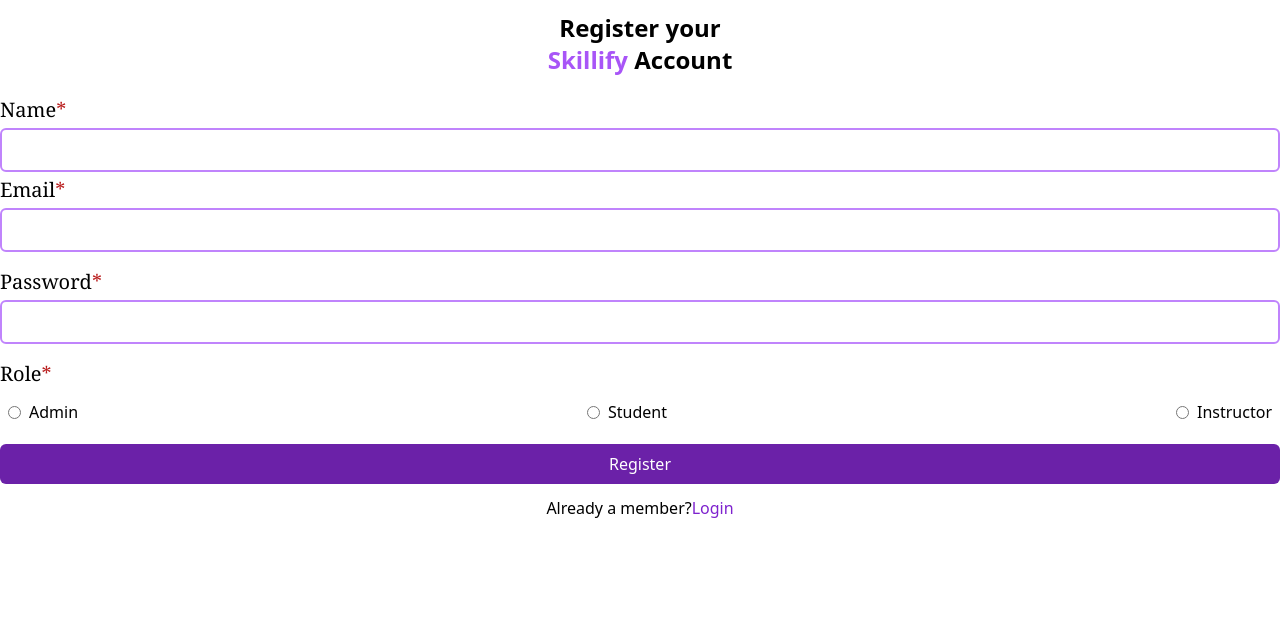
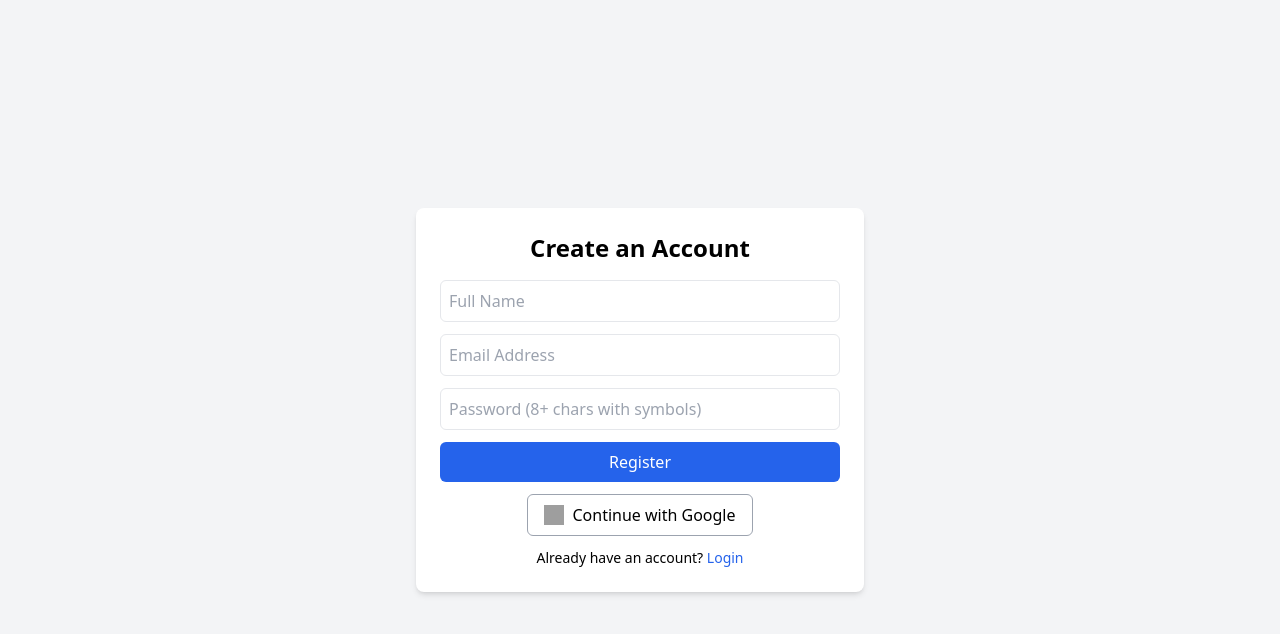
Before and after one commit to Sandipan3/skillify-frontend, a React (Vite) app: page /register in a window 1280 px wide. Shown: the top 634 px of the page. Built offline with nearby package versions, Linux system fonts and the light colour scheme; grey boxes are pictures that could not be loaded.

Commit message:
Feat:Social login added

```diff
--- /dev/null
+++ b/src/components/ExternalLoginHandler.jsx
@@ -0,0 +1,85 @@
+import React, { useEffect } from "react";
+import { useDispatch, useSelector } from "react-redux";
+import { useNavigate } from "react-router-dom";
+import {
+  handleExternalToken,
+  selectCurrentUser,
+  selectIsAuthenticated,
+} from "../slice/authSlice";
+import toast from "react-hot-toast";
+
+const ExternalLoginHandler = () => {
+  const dispatch = useDispatch();
+  const navigate = useNavigate();
+
+  // Keep these selectors for displaying the loading message if needed,
+  // but they are no longer the primary trigger for the redirect logic.
+  const user = useSelector(selectCurrentUser);
+  const isAuthenticated = useSelector(selectIsAuthenticated);
+
+  // REDIRECT FUNCTION: Define it once to keep the logic clean
+  const handleRedirect = (user) => {
+    toast.success(`Welcome ${user.name}!`);
+
+    switch (user.role) {
+      case "admin":
+        navigate("/a/");
+        break;
+      case "instructor":
+        navigate("/i/");
+        break;
+      case "student":
+        navigate("/s/");
+        break;
+      case "user":
+        navigate("/u/");
+        break;
+      default:
+        toast.error("Login failed (Invalid Role)");
+        navigate("/login");
+        break;
+    }
+  };
+
+  useEffect(() => {
+    const urlParams = new URLSearchParams(window.location.search);
+    const accessToken = urlParams.get("access_token");
+
+    if (!accessToken) {
+      // If no token, redirect immediately
+      navigate("/login");
+      return;
+    }
+
+    // Clean up the URL only if an access token was found
+    urlParams.delete("access_token");
+    window.history.replaceState({}, document.title, window.location.pathname);
+
+    // DISPATCH & HANDLE SUCCESS/FAILURE IN ONE PLACE
+    dispatch(handleExternalToken(accessToken))
+      .unwrap()
+      .then((user) => {
+        // This is executed ONLY ONCE when the entire thunk succeeds
+        handleRedirect(user);
+      })
+      .catch(() => {
+        // This is executed ONLY ONCE when the entire thunk fails
+        toast.error("Authentication failed!");
+        navigate("/login");
+      });
+
+    // The dependency array is correct: [dispatch, navigate]
+  }, [dispatch, navigate]);
+
+  // Remove the second useEffect completely!
+
+  return (
+    <div className="flex items-center justify-center h-screen">
+      <p className="text-xl font-semibold text-purple-600">
+        Authenticating with Google... Please Wait.
+      </p>
+    </div>
+  );
+};
+
+export default ExternalLoginHandler;
--- /dev/null
+++ b/src/components/SocialLogin.jsx
@@ -0,0 +1,25 @@
+import React from "react";
+
+const SocialLogin = () => {
+  const handleGoogleLogin = () => {
+    window.location.href = "http://localhost:5000/api/v1/auth/google";
+  };
+
+  return (
+    <div className="w-full flex justify-center mt-3">
+      <button
+        onClick={handleGoogleLogin}
+        className="flex items-center justify-center gap-2 border border-gray-400 rounded-md py-2 px-4 hover:bg-gray-100 transition"
+      >
+        <img
+          src="https://www.gstatic.com/firebasejs/ui/2.0.0/images/auth/google.svg"
+          alt="Google Logo"
+          className="w-5 h-5"
+        />
+        <span>Continue with Google</span>
+      </button>
+    </div>
+  );
+};
+
+export default SocialLogin;
--- /dev/null
+++ b/src/pages/DummyPage.jsx
@@ -0,0 +1,40 @@
+import React, { useEffect } from "react";
+import { useDispatch, useSelector } from "react-redux";
+import { getUser, logoutUser, selectCurrentUser } from "../slice/authSlice";
+import { useNavigate } from "react-router-dom";
+import toast from "react-hot-toast";
+
+const DummyPage = () => {
+  const dispatch = useDispatch();
+  const navigate = useNavigate();
+  const user = useSelector(selectCurrentUser);
+
+  useEffect(() => {
+    dispatch(getUser());
+  }, [dispatch]);
+
+  const handleLogout = async () => {
+    await dispatch(logoutUser());
+    toast.success("Logged out successfully");
+    navigate("/login");
+  };
+
+  return (
+    <div className="flex flex-col gap-3 items-center">
+      <p>This page fetches protected user data upon loading.</p>
+      <p>
+        <strong>Status:</strong>{" "}
+        {user ? `User "${user.name}" loaded.` : "Loading..."}
+      </p>
+
+      <button
+        onClick={handleLogout}
+        className="bg-red-600 text-white px-4 py-2 rounded-md mt-4 hover:bg-red-700"
+      >
+        Logout
+      </button>
+    </div>
+  );
+};
+
+export default DummyPage;
--- a/src/pages/Login.jsx
+++ b/src/pages/Login.jsx
@@ -10,6 +10,7 @@
   getUser,
 } from "../slice/authSlice";
 import { Link, useNavigate } from "react-router-dom";
+import SocialLogin from "../components/SocialLogin";
 
 const Login = () => {
   const dispatch = useDispatch();
@@ -40,11 +41,15 @@
           break;
 
         case "instructor":
-          navigate("/i");
+          navigate("/i/");
           break;
 
         case "student":
           navigate("/s/");
+          break;
+
+        case "user":
+          navigate("/u/");
           break;
 
         default:
@@ -100,6 +105,7 @@
           Login
         </button>
       </form>
+      <SocialLogin />
       <p className="text-center font-sans my-2 p-1">
         New User?
         <Link to="/register" className="text-purple-700 ">
--- a/src/pages/Register.jsx
+++ b/src/pages/Register.jsx
@@ -1,153 +1,98 @@
 import React, { useState } from "react";
+import { Link, useNavigate } from "react-router-dom";
+import toast from "react-hot-toast";
 import api from "../api/api";
-import toast from "react-hot-toast";
-import { Link, useNavigate } from "react-router-dom";
+import SocialLogin from "../components/SocialLogin";
 
 const Register = () => {
-  const [name, setName] = useState("");
-  const [email, setEmail] = useState("");
-  const [password, setPassword] = useState("");
-  const [role, setRole] = useState("");
+  const navigate = useNavigate();
 
-  const navigate = useNavigate();
+  const [formData, setFormData] = useState({
+    name: "",
+    email: "",
+    password: "",
+  });
+
+  const [loading, setLoading] = useState(false);
+
+  const handleChange = (e) => {
+    setFormData({ ...formData, [e.target.name]: e.target.value });
+  };
+
   const handleSubmit = async (e) => {
     e.preventDefault();
+    setLoading(true);
+
     try {
-      const res = await api.post("/register", { name, email, password, role });
-      console.log(res.data.data.message);
-      if (res.data.status === "success") {
-        toast.success(res.data.data.message);
-        navigate("/login");
-      }
+      const res = await api.post("/register", formData);
+
+      toast.success(res.data.data.message || "Registration successful!");
+      navigate("/login");
     } catch (error) {
-      console.log(error);
-      toast.error(error.response.data.message);
+      toast.error(error.response?.data?.message || "Registration failed");
+    } finally {
+      setLoading(false);
     }
   };
 
   return (
-    <section className="flex flex-col gap-y-2">
-      <div>
-        <h1 className="font-bold text-center text-2xl m-2 p-1">
-          Register your <br />
-          <span className="text-purple-500">Skillify</span> Account
-        </h1>
-      </div>
+    <div className="flex justify-center items-center min-h-screen bg-gray-100">
+      <div className="bg-white shadow-md rounded-lg p-6 w-full max-w-md">
+        <h2 className="text-2xl font-semibold text-center mb-4">
+          Create an Account
+        </h2>
 
-      <form onSubmit={handleSubmit}>
-        {/* name */}
-        <div>
-          <label htmlFor="name" className="text-xl font-serif">
-            Name<span className="text-red-700">*</span>
-          </label>
-          <br />
+        <form onSubmit={handleSubmit} className="space-y-3">
           <input
             type="text"
-            id="name"
-            onChange={(e) => setName(e.target.value)}
-            className="border-2 border-purple-400 my-1 w-full rounded-md p-2 focus:outline-purple-700"
+            name="name"
+            placeholder="Full Name"
+            value={formData.name}
+            onChange={handleChange}
+            required
+            className="w-full border p-2 rounded-md"
           />
-        </div>
 
-        {/* email */}
-        <div>
-          <label htmlFor="email" className="text-xl font-serif">
-            Email<span className="text-red-700">*</span>
-          </label>
-          <br />
           <input
             type="email"
-            id="email"
-            onChange={(e) => setEmail(e.target.value)}
-            className="border-2 border-purple-400 my-1 w-full rounded-md p-2 focus:outline-purple-700"
+            name="email"
+            placeholder="Email Address"
+            value={formData.email}
+            onChange={handleChange}
+            required
+            className="w-full border p-2 rounded-md"
           />
-        </div>
 
-        {/* password */}
-        <div className="my-3">
-          <label htmlFor="password" className="text-xl font-serif">
-            Password<span className="text-red-700">*</span>
-          </label>
-          <br />
           <input
             type="password"
-            id="password"
-            onChange={(e) => setPassword(e.target.value)}
-            className="border-2 border-purple-400 my-1 w-full rounded-md p-2 focus:outline-purple-700"
+            name="password"
+            placeholder="Password (8+ chars with symbols)"
+            value={formData.password}
+            onChange={handleChange}
+            required
+            className="w-full border p-2 rounded-md"
           />
-        </div>
 
-        {/* role */}
-        <div className="my-3">
-          <label className="text-xl font-serif block mb-1">
-            Role<span className="text-red-700">*</span>
-          </label>
-          <div className="p-2 flex justify-between">
-            <label
-              htmlFor="admin"
-              className="inline-flex items-center gap-2 cursor-pointer"
-            >
-              <input
-                type="radio"
-                name="role"
-                id="admin"
-                value="admin"
-                checked={role === "admin"}
-                onChange={(e) => setRole(e.target.value)}
-                className="cursor-pointer"
-              />
-              Admin
-            </label>
+          <button
+            type="submit"
+            disabled={loading}
+            className="w-full bg-blue-600 text-white py-2 rounded-md hover:bg-blue-700 disabled:opacity-50"
+          >
+            {loading ? "Registering..." : "Register"}
+          </button>
+        </form>
 
-            <label
-              htmlFor="student"
-              className="inline-flex items-center gap-2 cursor-pointer"
-            >
-              <input
-                type="radio"
-                name="role"
-                id="student"
-                value="student"
-                checked={role === "student"}
-                onChange={(e) => setRole(e.target.value)}
-                className="cursor-pointer"
-              />
-              Student
-            </label>
+        {/* Social Login Button */}
+        <SocialLogin />
 
-            <label
-              htmlFor="instructor"
-              className="inline-flex items-center gap-2 cursor-pointer"
-            >
-              <input
-                type="radio"
-                name="role"
-                id="instructor"
-                value="instructor"
-                checked={role === "instructor"}
-                onChange={(e) => setRole(e.target.value)}
-                className="cursor-pointer"
-              />
-              Instructor
-            </label>
-          </div>
-        </div>
-
-        {/* submit */}
-        <button
-          type="submit"
-          className="bg-purple-800 text-white w-full rounded-md h-10 cursor-pointer font-sans"
-        >
-          Register
-        </button>
-        <p className="text-center font-sans  my-2 p-1">
-          Already a member?
-          <Link to="/login" className="text-purple-700">
+        <p className="text-center mt-3 text-sm">
+          Already have an account?{" "}
+          <Link to="/login" className="text-blue-600 font-medium">
             Login
           </Link>
         </p>
-      </form>
-    </section>
+      </div>
+    </div>
   );
 };
 
--- /dev/null
+++ b/src/router/UserLayout.jsx
@@ -0,0 +1,12 @@
+import React from "react";
+import { Outlet } from "react-router-dom";
+
+const UserLayout = () => {
+  return (
+    <main>
+      <Outlet />
+    </main>
+  );
+};
+
+export default UserLayout;
--- a/src/router/router.jsx
+++ b/src/router/router.jsx
@@ -9,6 +9,9 @@
 import Unauthorized from "../pages/Unauthorized";
 import InstructorDashboard from "../pages/InstructorDashboard";
 import CreateCourse from "../pages/CreateCourse";
+import ExternalLoginHandler from "../components/ExternalLoginHandler";
+import UserLayout from "./UserLayout";
+import DummyPage from "../pages/DummyPage";
 
 const router = createBrowserRouter([
   {
@@ -18,6 +21,16 @@
       { path: "/login", element: <Login /> },
       { path: "/register", element: <Register /> },
       { path: "/unauthorized", element: <Unauthorized /> },
+      { path: "/auth/callback", element: <ExternalLoginHandler /> },
+
+      // Protected Routes (any logged-in user)
+      {
+        element: <ProtectedRoute />,
+        children: [
+          { path: "/", element: <div>Welcome to your Dashboard!</div> },
+          { path: "/dummy", element: <DummyPage /> },
+        ],
+      },
 
       // Admin only routes - a/
       {
@@ -56,7 +69,21 @@
             element: <StudentLayout />,
             children: [
               { index: true, element: <div>Hi student</div> },
-              { path: "dashboard", element: <div>Admin student</div> },
+              { path: "dashboard", element: <div>Dashnoard student</div> },
+            ],
+          },
+        ],
+      },
+      //  User Only Routes
+      {
+        element: <ProtectedRoute allowedRoles={["user"]} />,
+        children: [
+          {
+            path: "/u",
+            element: <UserLayout />,
+            children: [
+              { index: true, element: <div>Hi User</div> },
+              // { path: "dashboard", element: <div>Admin student</div> },
             ],
           },
         ],
```
Also changed, not shown: src/slice/authSlice.js (+82 -48 lines), 1 other file (tests, documents, lock files or other folders).
